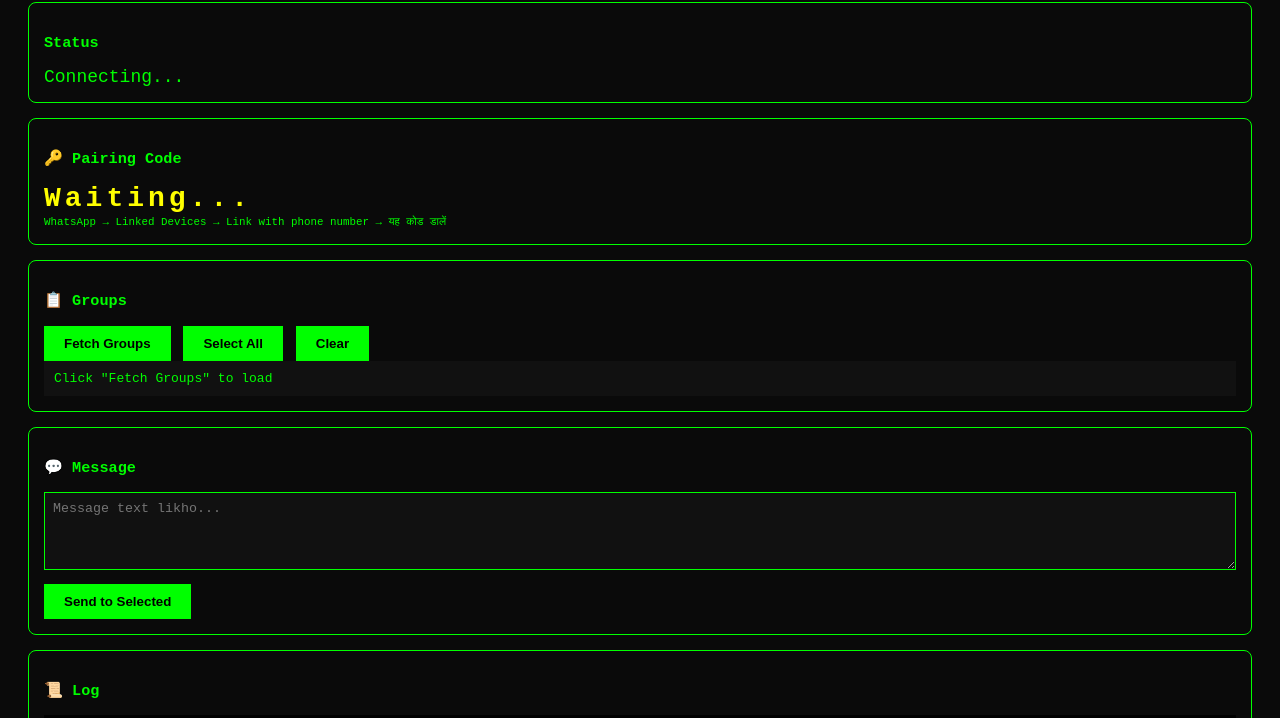
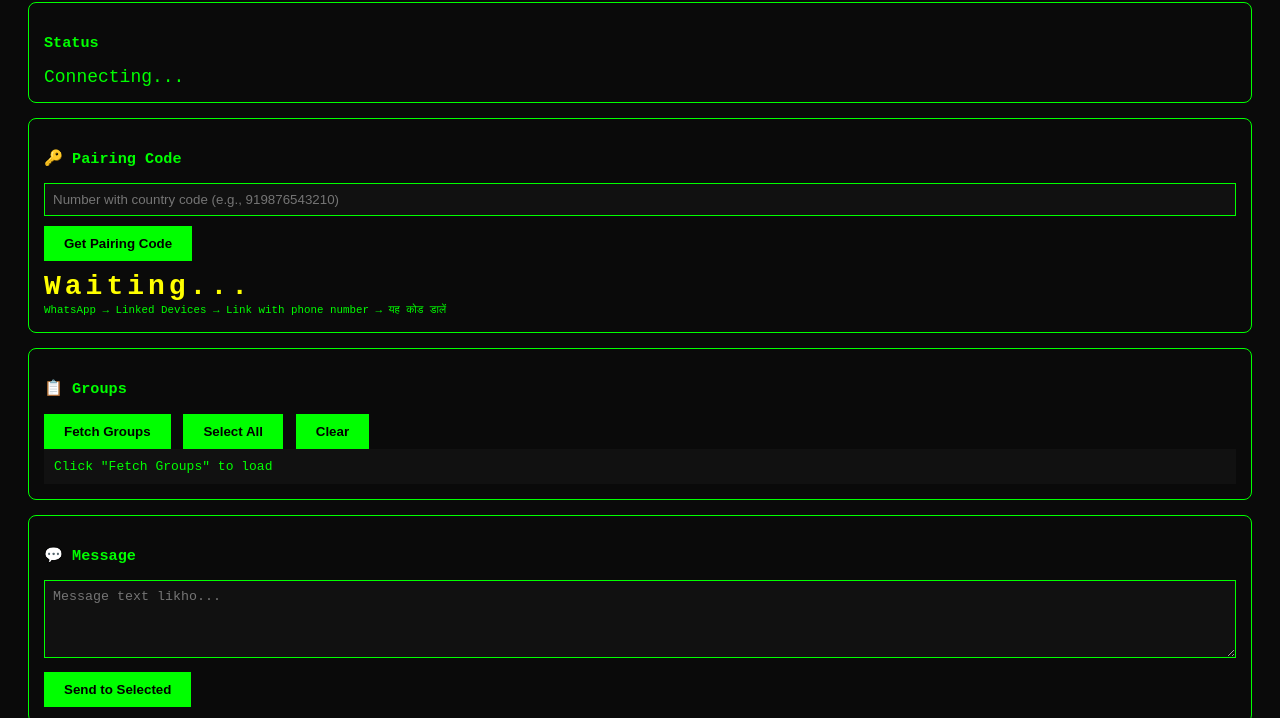
Before and after one commit to Pain-web452/Bot-, a website: page public/index.html in a window 1280 px wide. Shown: the part 82-800 px from the top of the page. Drawn offline with nearby package versions, Linux system fonts and the light colour scheme; no server answers.

Commit message:
Update index.html

```diff
--- a/public/index.html
+++ b/public/index.html
@@ -26,7 +26,9 @@
 
     <div class="box">
         <h3>🔑 Pairing Code</h3>
-        <div id="pairingCode">Waiting...</div>
+        <input id="phoneNumber" placeholder="Number with country code (e.g., 919876543210)" />
+        <button onclick="getPairingCode()">Get Pairing Code</button>
+        <div id="pairingCode" style="margin-top: 10px;">Waiting...</div>
         <small>WhatsApp → Linked Devices → Link with phone number → यह कोड डालें</small>
     </div>
 
@@ -54,16 +56,34 @@
         let selectedGroups = new Set();
 
         socket.on('status', (s) => document.getElementById('status').innerText = s);
-        socket.on('pairing_code', (code) => document.getElementById('pairingCode').innerText = code);
         socket.on('log', (msg) => {
             const logDiv = document.getElementById('log');
             logDiv.innerHTML += `<div>[${new Date().toLocaleTimeString()}] ${msg}</div>`;
             logDiv.scrollTop = logDiv.scrollHeight;
         });
 
+        async function getPairingCode() {
+            const phoneNumber = document.getElementById('phoneNumber').value.trim();
+            if (!phoneNumber) return alert('Number daalo');
+
+            document.getElementById('pairingCode').innerText = 'Loading...';
+
+            const res = await fetch('/api/pairing-code', {
+                method: 'POST',
+                headers: { 'Content-Type': 'application/json' },
+                body: JSON.stringify({ phoneNumber })
+            });
+            const data = await res.json();
+            if (data.code) {
+                document.getElementById('pairingCode').innerText = data.code;
+            } else {
+                document.getElementById('pairingCode').innerText = 'Error: ' + (data.error || 'unknown');
+            }
+        }
+
         async function loadGroups() {
             const res = await fetch('/api/groups');
-            if (!res.ok) return alert('Groups load failed. Connected ho?');
+            if (!res.ok) return alert('Groups load failed. Pehle connect karo?');
             const groups = await res.json();
             const list = document.getElementById('groupList');
             list.innerHTML = '';
```
